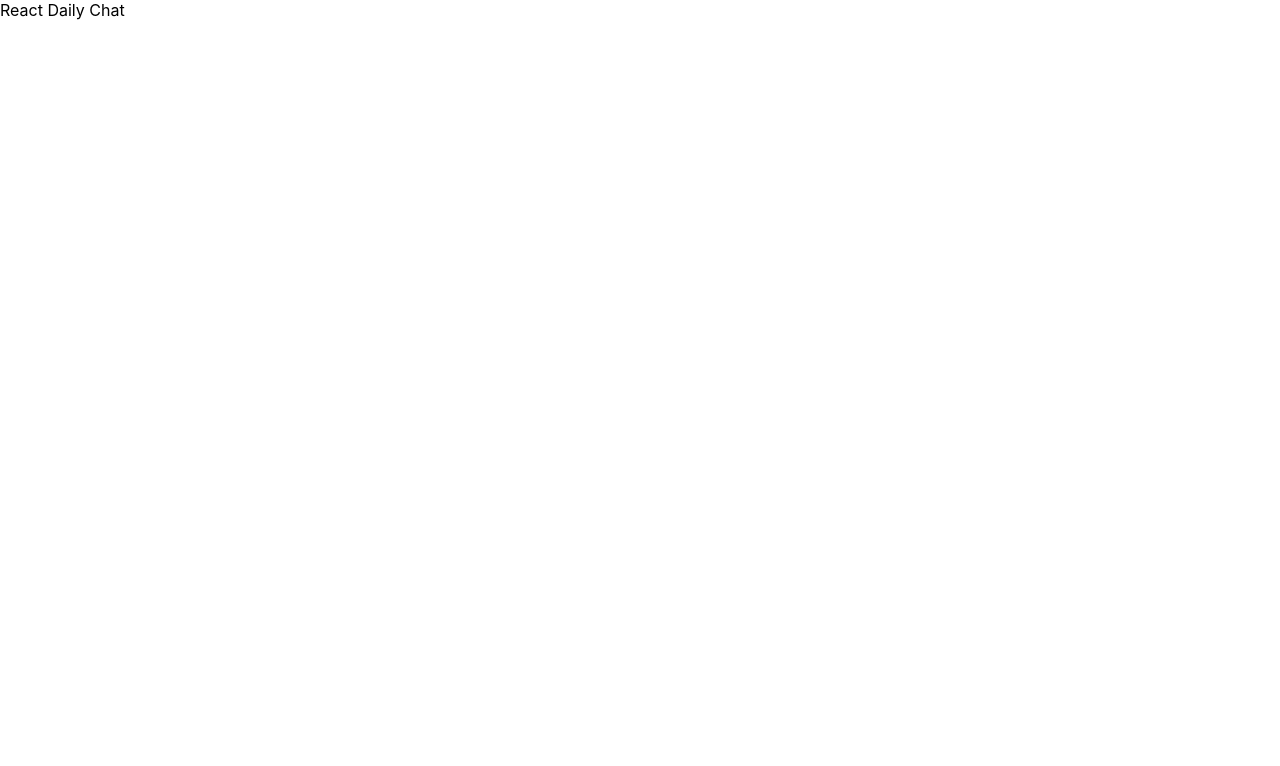
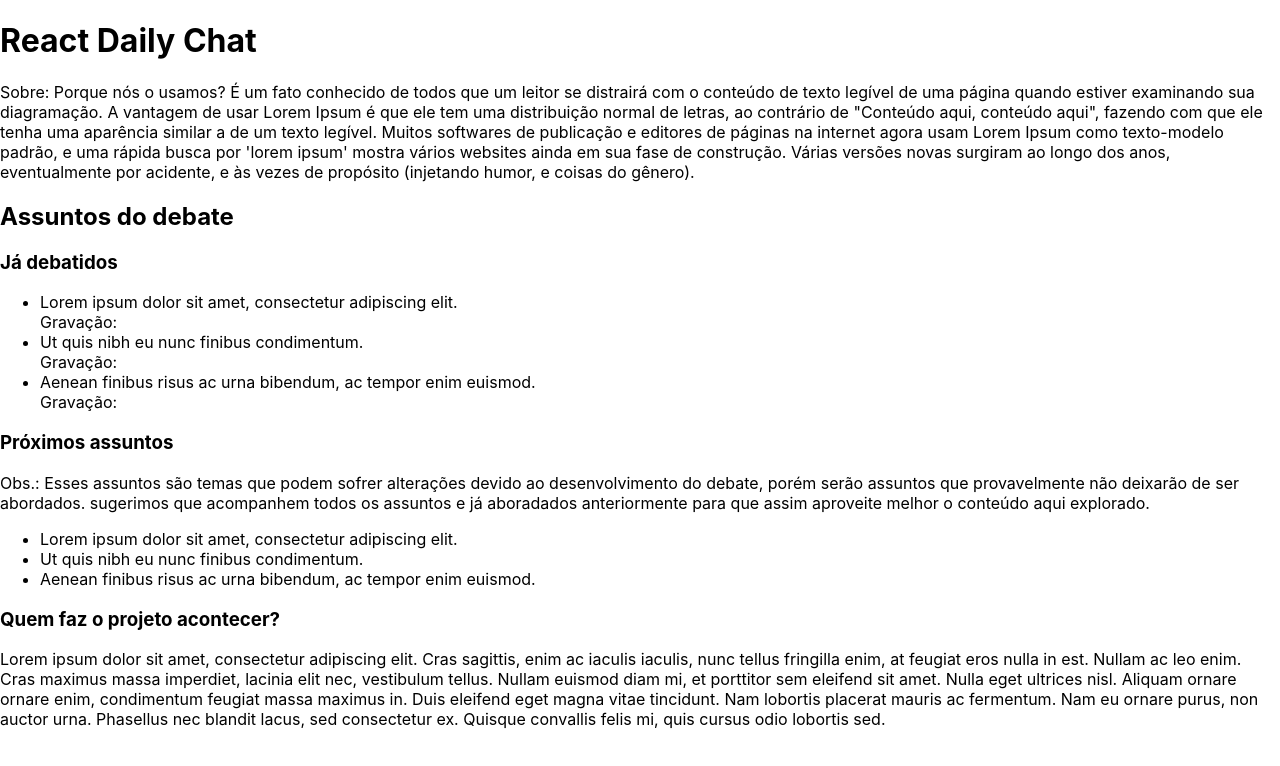
Before and after one commit to robsonfm/my-app, a React (Create React App) app: page / in a window 1280 px wide. Shown: the top 766 px of the page. Built offline with nearby package versions, Linux system fonts and the light colour scheme; no server answers.

Commit message:
Insere texto básico para estrutura da página.

```diff
--- a/src/App.tsx
+++ b/src/App.tsx
@@ -16,7 +16,38 @@ const App = () => {
   }, []);
   console.log(listaReact);
   return (
-    <div> React Daily Chat </div>
+    <div>
+      <h1>React Daily Chat</h1>
+      <p>Sobre:
+      Porque nós o usamos?
+      É um fato conhecido de todos que um leitor se distrairá com o conteúdo de texto legível de uma página quando estiver examinando sua diagramação. A vantagem de usar Lorem Ipsum é que ele tem uma distribuição normal de letras, ao contrário de "Conteúdo aqui, conteúdo aqui", fazendo com que ele tenha uma aparência similar a de um texto legível. Muitos softwares de publicação e editores de páginas na internet agora usam Lorem Ipsum como texto-modelo padrão, e uma rápida busca por 'lorem ipsum' mostra vários websites ainda em sua fase de construção. Várias versões novas surgiram ao longo dos anos, eventualmente por acidente, e às vezes de propósito (injetando humor, e coisas do gênero).
+      </p>
+      <h2>Assuntos do debate</h2>
+      <h3>Já debatidos</h3>
+      <ul>
+        <li>Lorem ipsum dolor sit amet, consectetur adipiscing elit.</li>
+        Gravação:
+        <li>Ut quis nibh eu nunc finibus condimentum.</li>
+        Gravação:
+        <li>Aenean finibus risus ac urna bibendum, ac tempor enim euismod.</li>
+        Gravação:
+      </ul>
+      <h3>Próximos assuntos</h3>
+      <p>Obs.: Esses assuntos são temas que podem sofrer alterações devido ao desenvolvimento do debate, porém serão assuntos que provavelmente não deixarão de ser abordados.
+        sugerimos que acompanhem todos os assuntos e já aboradados anteriormente para que assim aproveite melhor o conteúdo aqui explorado.
+      </p>
+      <ul>
+        <li>Lorem ipsum dolor sit amet, consectetur adipiscing elit.</li>
+        <li>Ut quis nibh eu nunc finibus condimentum.</li>
+        <li>Aenean finibus risus ac urna bibendum, ac tempor enim euismod.</li>
+      </ul>
+
+      <h3>Quem faz o projeto acontecer?</h3>
+      <p>Lorem ipsum dolor sit amet, consectetur adipiscing elit. Cras sagittis, enim ac iaculis iaculis, nunc tellus fringilla enim, at feugiat eros nulla in est. Nullam ac leo enim. Cras maximus massa imperdiet, lacinia elit nec, vestibulum tellus. Nullam euismod diam mi, et porttitor sem eleifend sit amet. Nulla eget ultrices nisl. Aliquam ornare ornare enim, condimentum feugiat massa maximus in. Duis eleifend eget magna vitae tincidunt. Nam lobortis placerat mauris ac fermentum. Nam eu ornare purus, non auctor urna. Phasellus nec blandit lacus, sed consectetur ex. Quisque convallis felis mi, quis cursus odio lobortis sed.</p>
+
+
+
+    </div>
   )
 }
 
```
